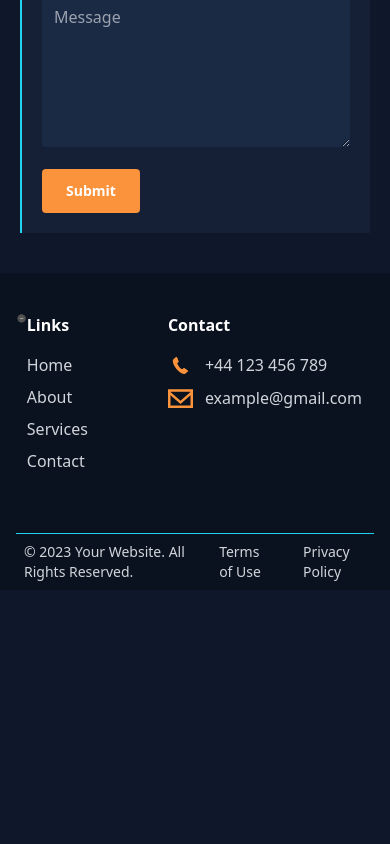
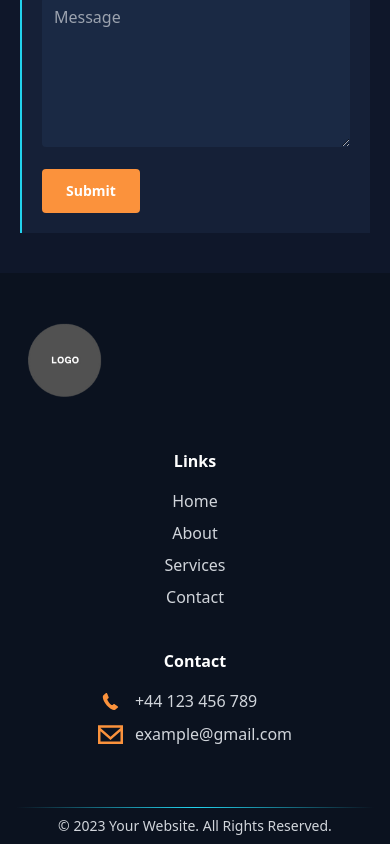
Before and after one commit to illium-digital-media/website, a Next.js app: page / in a window 390 px wide. Shown: the part 8907-9751 px from the top of the page. Before the commit the page ends 9497 px from the top, so only its background shows below. Built offline with nearby package versions, Linux system fonts and the light colour scheme.

Commit message:
made footer responsive

```diff
--- a/components/Footer.tsx
+++ b/components/Footer.tsx
@@ -7,10 +7,10 @@ import LogoPlaceholder from "../assets/logo-placeholder.png";
 const Footer = () => {
   return (
     <footer className={`text-gray-300 bg-primaryDark max-xl:px-4`}>
-      <div className="max-w-screen-xl m-auto">
+      <div className="max-w-screen-xl m-auto max-sm:text-center">
         <div className="py-10">
-          <div className="sm:flex max-sm:pb-5 flex justify-between">
-            <div>
+          <div className="sm:flex max-sm:pb-5 sm:flex justify-between">
+            <div className="max-sm:pb-10">
               <Image
                 src={LogoPlaceholder}
                 alt="Logo Placeholder"
@@ -18,8 +18,8 @@ const Footer = () => {
               />
             </div>
 
-            <div className="flex">
-              <div className="pr-20">
+            <div className="sm:flex">
+              <div className="max-sm:pb-10 sm:pr-20">
                 <div className="text-white font-bold pb-4">Links</div>
                 <ul>
                   <Link href={'/'}><li className="hover:text-cyan-400 duration-200 pb-2">Home</li></Link>
@@ -29,42 +29,32 @@ const Footer = () => {
                 </ul>
               </div>
 
-              <div className="">
+              <div className="sm:pb-10">
                 <div className="text-white font-bold pb-4">Contact</div>
+                <div className="flex items-center justify-center">  {/* This centers the <ul> within its parent */}
                   <ul>
-
-                  <li className="pb-2">
-                    <div className="flex overflow-hidden mr-3">
+                    <li className="pb-2 flex items-center sm:mr-3">
                       <div className="pr-3 text-orange-400"><PhoneIcon /></div>
                       +44 123 456 789
-                    </div>
                     </li>
-                  <li className="">
-                    <div className="flex overflow-hidden mr-3">
+                    <li className="flex items-center sm:mr-3">
+                      <div className="flex">
                         <div className="pr-3 text-orange-400"><EmailIcon /></div>
                         example@gmail.com
                       </div>
                     </li>
                   </ul>
                 </div>
+
+              </div>
             </div>
 
           </div>
         </div>
-        <hr className="bg-cyan-400 h-px border-none"/>
-        <div className="">
-          <div className="p-2 flex justify-between text-sm">
-            <div>
-              <p className="">
+        <hr className="bg-gradient-to-l from-transparent via-cyan-400 to-transparent h-px border-t-0 border-transparent m-auto" />
+
+        <div className="p-2 text-center text-sm">
           &copy; 2023 Your Website. All Rights Reserved.
-              </p>
-            </div>
-            <div className="flex">
-              <Link href={'/'}><p className="pr-8 hover:text-cyan-400 duration-200">Terms of Use</p></Link>
-              <Link href={'/'}><p className="hover:text-cyan-400 duration-200">Privacy Policy</p></Link>
-            </div>
-
-          </div>
         </div>
       </div>
     </footer>
```
Lines whose indentation alone changed are shown as unchanged.
